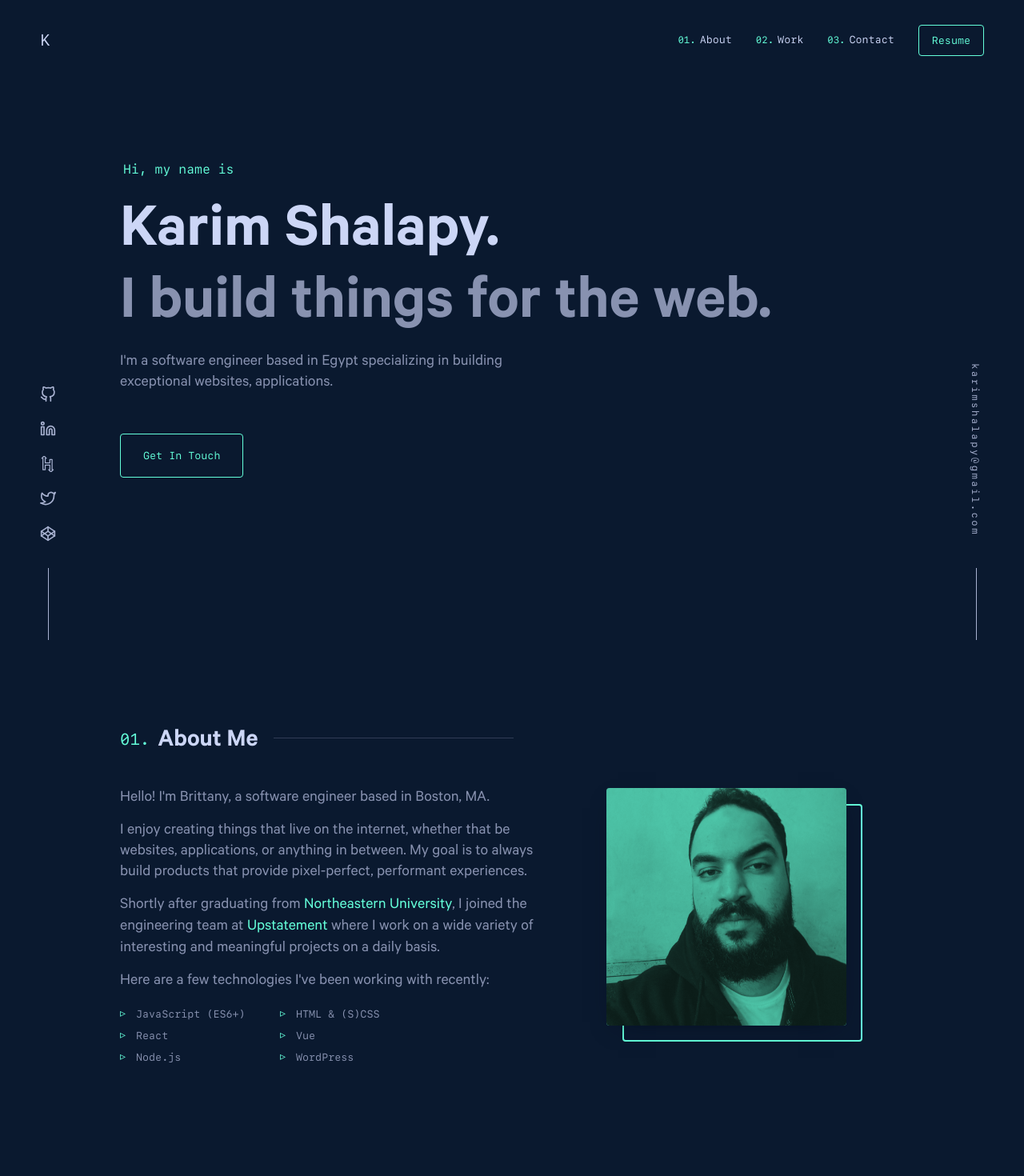
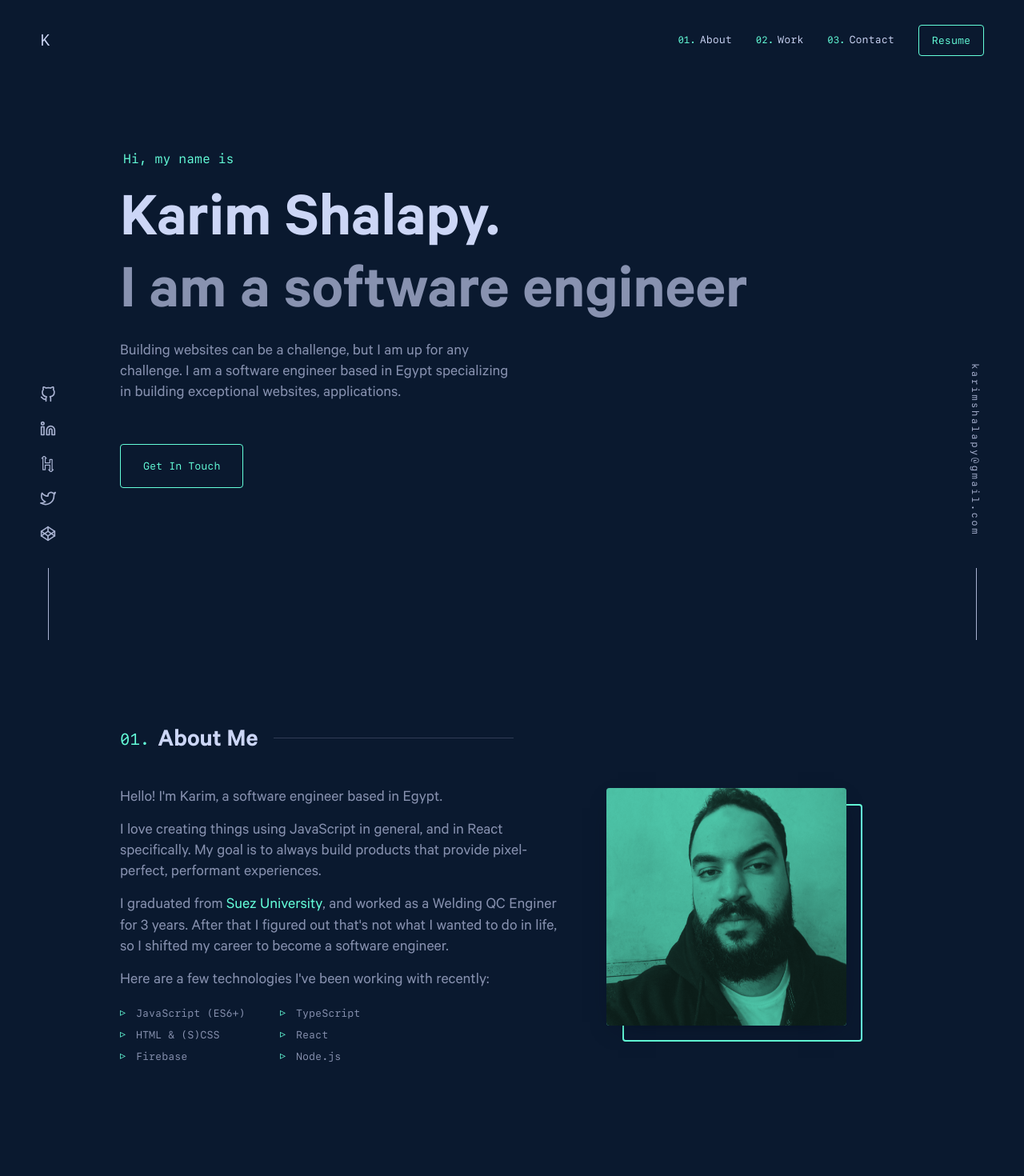
Before and after one commit to karimshalapy/karimshalapy, a React (Create React App) app: page / in a window 1280 px wide. Shown: the top 1470 px of the page at 80% size. Built offline with nearby package versions, Linux system fonts and the light colour scheme.

Commit message:
feat: change boilerplate text to personal info

```diff
--- a/src/components/sections/About/AboutMeContent/AboutMeContent.tsx
+++ b/src/components/sections/About/AboutMeContent/AboutMeContent.tsx
@@ -9,17 +9,17 @@ interface Props {
 const AboutMeContent: React.FC<Props> = props => {
     return (
         <div>
-            <p>Hello! I'm Brittany, a software engineer based in Boston, MA.</p>
-            <p>I enjoy creating things that live on the internet, whether that be websites, applications, or anything in between. My goal is to always build products that provide pixel-perfect, performant experiences.</p>
-            <p>Shortly after graduating from <InlineLink href="https://www.ccis.northeastern.edu">Northeastern University</InlineLink>, I joined the engineering team at <InlineLink href="https://www.upstatement.com">Upstatement</InlineLink> where I work on a wide variety of interesting and meaningful projects on a daily basis.</p>
+            <p>Hello! I'm Karim, a software engineer based in Egypt.</p>
+            <p>I love creating things using JavaScript in general, and in React specifically. My goal is to always build products that provide pixel-perfect, performant experiences.</p>
+            <p>I graduated from <InlineLink href="http://suezuniv.edu.eg/su/index.php/en/">Suez University</InlineLink>, and worked as a Welding QC Enginer for 3 years. After that I figured out that's not what I wanted to do in life, so I shifted my career to become a software engineer.</p>
             <p>Here are a few technologies I've been working with recently:</p>
             <ul className={classes.SkillsList}>
                 <li>JavaScript (ES6+)</li>
+                <li>TypeScript</li>
                 <li>HTML &amp; (S)CSS</li>
                 <li>React</li>
-                <li>Vue</li>
+                <li>Firebase</li>
                 <li>Node.js</li>
-                <li>WordPress</li>
             </ul>
         </div>
     )
--- a/src/components/sections/Contact/Contact.tsx
+++ b/src/components/sections/Contact/Contact.tsx
@@ -12,7 +12,7 @@ const Contact: React.FC<Props> = props => {
         <section id="Contact" className={`${classes.Contact} fade-up`}>
             <Heading variant="h2" size="numbered">What’s Next?</Heading>
             <Heading variant="h3" size="normal">Get In Touch</Heading>
-            <p>Although I'm not currently looking for any new opportunities, my inbox is always open. Whether you have a question or just want to say hi, I'll try my best to get back to you!</p>
+            <p>Im currently looking for any new opportunities to put my skills to a good use and develop them even further, my inbox is always open.<br /> Whether you're interested in recruiting me, have a question, or just want to say hi, I'll get back to you ASAP!</p>
             <Button link="mailto:karimshalapy@gmail.com">Say Hello</Button>
         </section>
     )
--- a/src/components/sections/Hero/Hero.tsx
+++ b/src/components/sections/Hero/Hero.tsx
@@ -12,8 +12,8 @@ const Hero: React.FC<Props> = props => {
         <section id="Hero" className={classes.Hero}>
             <Heading variant="h1" size="normal" customClass="fade-up-delayed" >Hi, my name is</Heading>
             <Heading variant="h2" size="big" customClass="fade-up-delayed" >Karim Shalapy.</Heading>
-            <Heading variant="h3" size="big" customClass="fade-up-delayed" >I build things for the web.</Heading>
-            <p className="fade-up-delayed">I'm a software engineer based in Egypt specializing in building exceptional websites, applications.</p>
+            <Heading variant="h3" size="big" customClass="fade-up-delayed" >I am a software engineer</Heading>
+            <p className="fade-up-delayed">Building websites can be a challenge, but I am up for any challenge. I am a software engineer based in Egypt specializing in building exceptional websites, applications.</p>
             <div className="fade-up-delayed">
                 <Button customClass={classes.Email} link="mailto:karimshalapy@gmail.com">Get In Touch</Button>
             </div>
```
